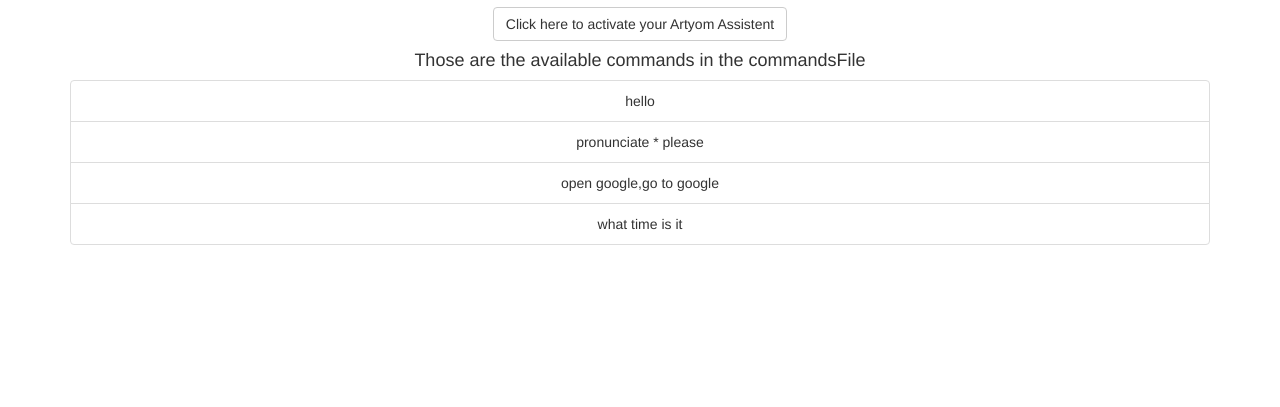
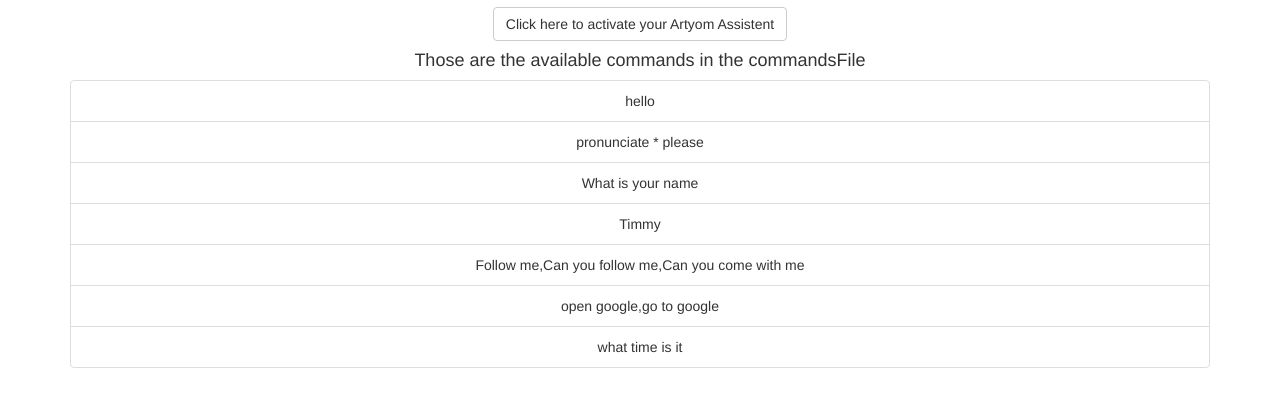
Before and after one commit to hammadasifalvi/hammadasifalvi.github.io, a plain HTML site: page index.html in a window 1280 px wide. Shown: the part 335-742 px from the top of the page. Drawn offline with Linux system fonts and the light colour scheme.

Commit message:
Initial commit

```diff
--- a/index.html
+++ b/index.html
@@ -148,7 +148,7 @@
         });
 
         $(window).load(function(){
-            artyom.say("Artyom succesfully loaded!");
+            artyom.say("Timmy succesfully loaded!");
         });
 
         function isLocalFile(){
--- a/js/artyomCommands.js
+++ b/js/artyomCommands.js
@@ -33,6 +33,27 @@
             smart:true,
             action : function(i){
                 artyom.say("How's going !");
+            }
+        },
+         {
+            indexes: ['What is your name'],
+            smart:true,
+            action : function(i){
+                artyom.say("My name is Timmy");
+            }
+        },
+        {
+            indexes: ['Timmy'],
+            smart:true,
+            action : function(i){
+                artyom.say("Yes Boss!");
+            }
+        },
+           {
+            indexes: ['Follow me','Can you follow me','Can you come with me'],
+            smart:true,
+            action : function(i){
+                artyom.say("Yes Boss! Engine Starting Preparing for lift off.");
             }
         },
         {
```
